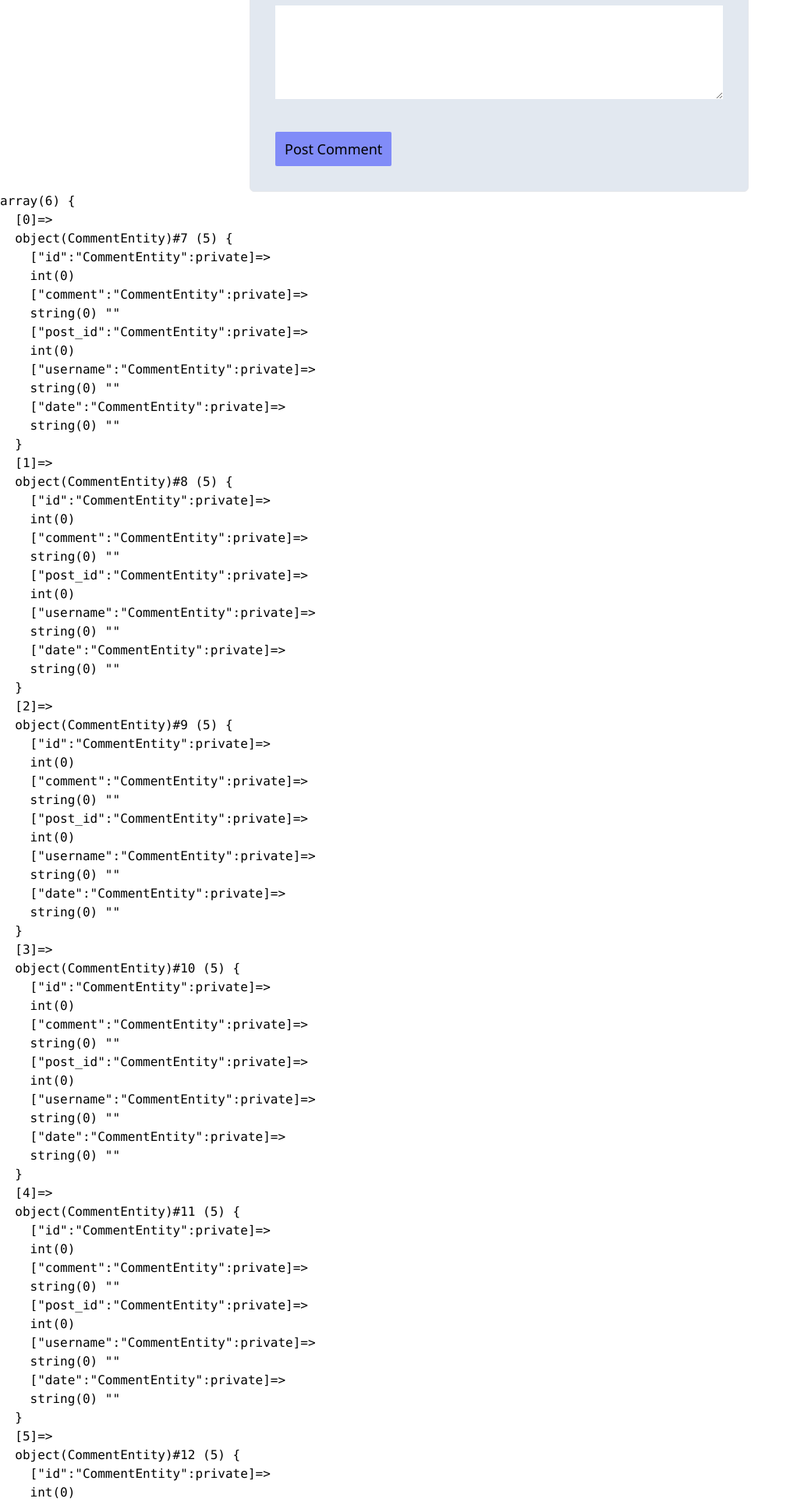
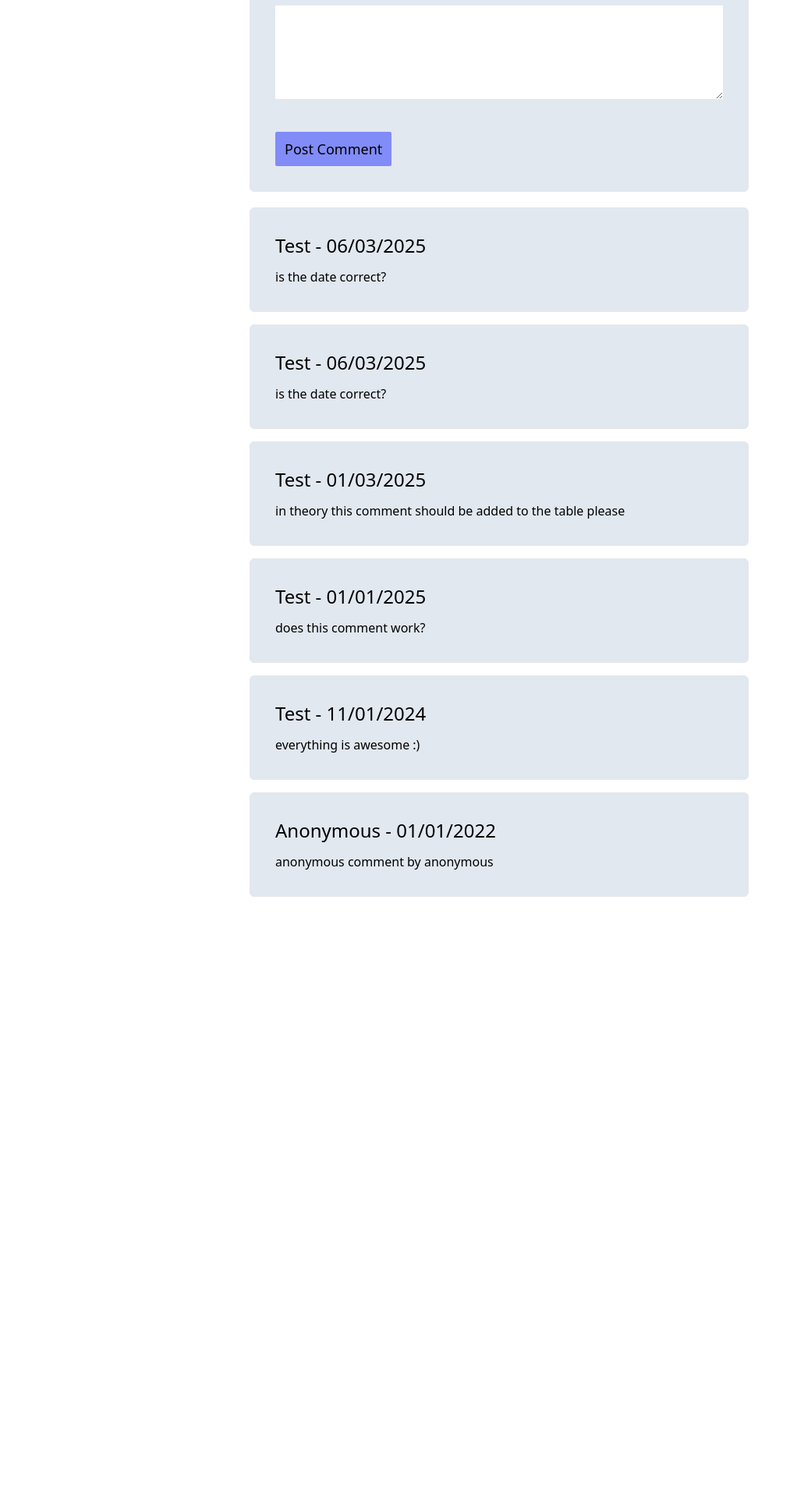
Before and after one commit to iO-Academy/2025-jan-sde-blog-sql-phpangolins, a PHP site: page /singlePostPage.php?id=2 in a window 1280 px wide. Shown: the part 657-2583 px from the top of the page at 78% size, without its empty margins (0-1022 px from the left). After the commit the page ends 1807 px from the top, so only its background shows below. Run offline with PHP 8.4, Linux system fonts and the light colour scheme; the visitor is signed in with stand-in values (Sample User, id 1); data comes from the database, SQL or seed files in the repository; some libraries are stand-ins or nearby versions.

Commit message:
had to add fetch props late to sql query

```diff
--- a/singlePostPage.php
+++ b/singlePostPage.php
@@ -64,8 +64,6 @@ if(isset($_POST['comment_content'])) {
         }
 
         $commentsArray = $commentsModel->commentsThatBelongToPost($pageId);
-        echo "<pre>";
-        var_dump($commentsArray);
         echo DisplayCommentsService::displayAll($commentsArray);
 
     ?>
--- a/src/Models/CommentsModel.php
+++ b/src/Models/CommentsModel.php
@@ -29,7 +29,7 @@ class CommentsModel
                                                 ON `comments`.`user_id` = `users`.`id`
                                             WHERE `comments`.`post_id` = :post_id
                                             ORDER BY `comments`.`date` DESC;");
-        $query->setFetchMode(PDO::FETCH_CLASS, CommentEntity::class);
+        $query->setFetchMode(PDO::FETCH_CLASS | PDO::FETCH_PROPS_LATE, CommentEntity::class);
         if ($query->execute(['post_id' => $post_id])) {
             return $query->fetchAll();
         }
```
